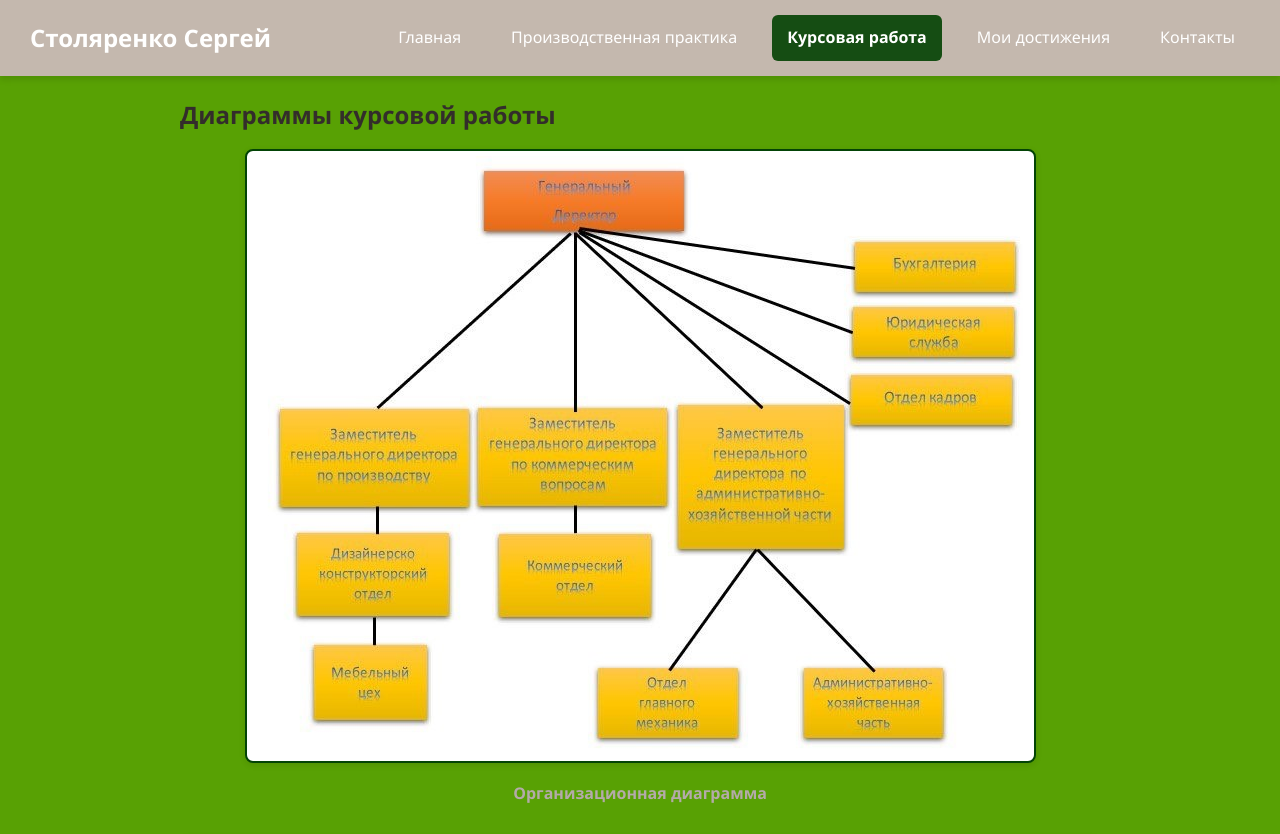
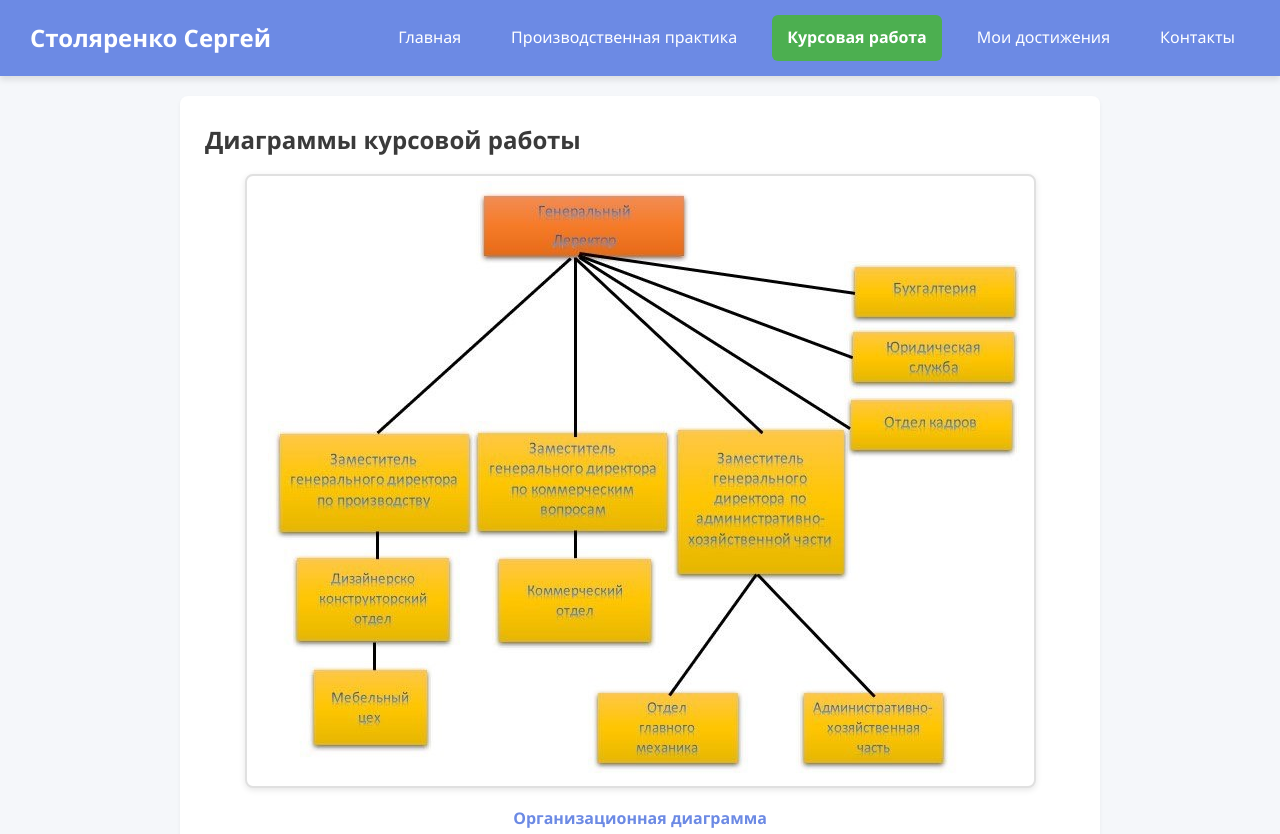
Before and after one commit to Serga777/mkgt_guard, a plain HTML site: page course.html in a window 1280 px wide. Shown: the top 834 px of the page. Drawn offline with Linux system fonts and the light colour scheme.

Commit message:
Update style.css

```diff
--- a/style.css
+++ b/style.css
@@ -7,8 +7,8 @@
 
 body {
     font-family: 'Segoe UI', Tahoma, Geneva, Verdana, sans-serif;
-    background-color: #58a104;
-    color: #25201f;
+    background-color: #f5f7fa; /* Светлый серо-голубой фон */
+    color: #4a4a4a; /* Тёмно-серый текст */
     line-height: 1.6;
     padding: 0;
     margin: 0;
@@ -19,13 +19,13 @@ body {
     display: flex;
     justify-content: space-between;
     align-items: center;
-    background-color: #c4b8ae;
+    background-color: #6c8ae4; /* Мягкий синий */
     padding: 15px 30px;
     box-shadow: 0 4px 6px rgba(0, 0, 0, 0.1);
 }
 
 .logo {
-    color: #ffffff; /* Белый текст */
+    color: #ffffff;
     font-size: 1.5rem;
     font-weight: bold;
 }
@@ -45,7 +45,7 @@ body {
 
 .nav-link {
     text-decoration: none;
-    color: #ffffff; /* Белый текст */
+    color: #ffffff;
     padding: 10px 15px;
     border-radius: 6px;
     transition: all 0.3s ease-in-out;
@@ -54,13 +54,13 @@ body {
 
 .nav-link:hover,
 .nav-link:focus {
-    background-color: #a58d7e;
+    background-color: #5a75c7; /* Более тёмный синий */
     transform: translateX(-3px);
     box-shadow: 0 4px 6px rgba(0, 0, 0, 0.2);
 }
 
 .nav-link.active {
-    background-color: #154d13;
+    background-color: #4caf50; /* Свежий зелёный */
     font-weight: bold;
 }
 
@@ -73,15 +73,20 @@ main {
 
 section {
     margin-bottom: 40px;
+    background-color: #ffffff; /* Белый фон для секций */
+    padding: 25px;
+    border-radius: 8px;
+    box-shadow: 0 2px 4px rgba(0, 0, 0, 0.05);
 }
 
 h2, h3 {
-    color: #332d2b;
+    color: #3a3a3a; /* Чуть темнее серый для заголовков */
     margin-bottom: 15px;
 }
 
 p {
     margin-bottom: 10px;
+    color: #5a5a5a; /* Средний серый для текста */
 }
 
 /* === Фотогалерея на странице практики === */
@@ -97,7 +102,7 @@ p {
     height: auto;
     object-fit: cover;
     border-radius: 8px;
-    border: 2px solid #034406;
+    border: 2px solid #e0e0e0; /* Светло-серая рамка */
     background-color: white;
     box-shadow: 0 2px 6px rgba(0, 0, 0, 0.1);
     transition: transform 0.3s ease;
@@ -105,6 +110,7 @@ p {
 
 .gallery img:hover {
     transform: scale(1.05);
+    border-color: #6c8ae4; /* Синий при наведении */
 }
 
 /* === Диаграммы курсовой работы === */
@@ -116,7 +122,7 @@ p {
 .diagram img {
     max-width: 100%;
     height: auto;
-    border: 2px solid #034406;
+    border: 2px solid #e0e0e0;
     border-radius: 8px;
     padding: 5px;
     background-color: white;
@@ -126,7 +132,7 @@ p {
 .diagram p {
     margin-top: 10px;
     font-weight: bold;
-    color: #b4aba9;
+    color: #6c8ae4; /* Синий цвет для подписей */
 }
 
 /* === Сертификаты достижений === */
@@ -138,9 +144,14 @@ p {
 .certificate img {
     max-width: 100%;
     height: auto;
-    border: 2px solid #034406;
+    border: 2px solid #e0e0e0;
     border-radius: 8px;
     padding: 5px;
     background-color: white;
     box-shadow: 0 2px 6px rgba(0, 0, 0, 0.1);
 }
+
+/* Дополнительные акцентные цвета */
+.accent-1 { color: #6c8ae4; } /* Синий */
+.accent-2 { color: #4caf50; } /* Зелёный */
+.accent-3 { color: #ff9800; } /* Оранжевый */
```
